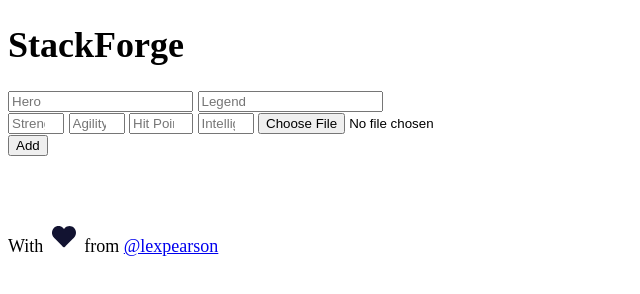
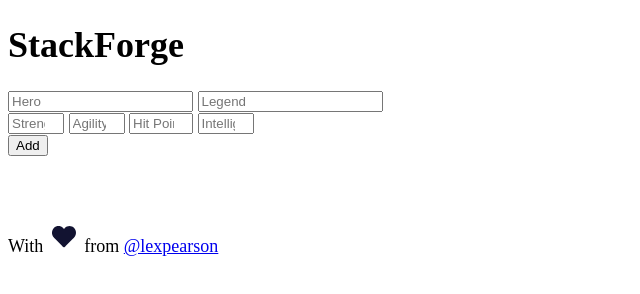
Before and after one commit to lexpearson/StackForge, a website built with webpack: page src/index.html in a window 1280 px wide. Shown: the whole page, without its empty margins (0-640 px from the left). Built offline with nearby package versions, Linux system fonts and the light colour scheme.

Commit message:
Removed construct-rudiment in index.html

```diff
--- a/src/index.html
+++ b/src/index.html
@@ -116,11 +116,6 @@
                 <input class="form__input parameter-input" type="number" name="int" id="int" min="1" max="99"
                        placeholder="Intelligence" required="required" aria-placeholder="Intelligence" aria-label="Hero Intelligence" />
               </label>
-              <!-- AVATAR -->
-              <label for="avatar">
-                <input class="form__input" type="file" name="avatar" id="avatar" accept="image/*"
-                       aria-label="Hero Avatar" />
-              </label>
             </div>
             <!-- BUTTON TO ADD A NEW HERO -->
             <button class="form__button" id="addHero" type="submit" aria-label="Add new hero" aria-labelledby="addHeroForm addHero">
```
